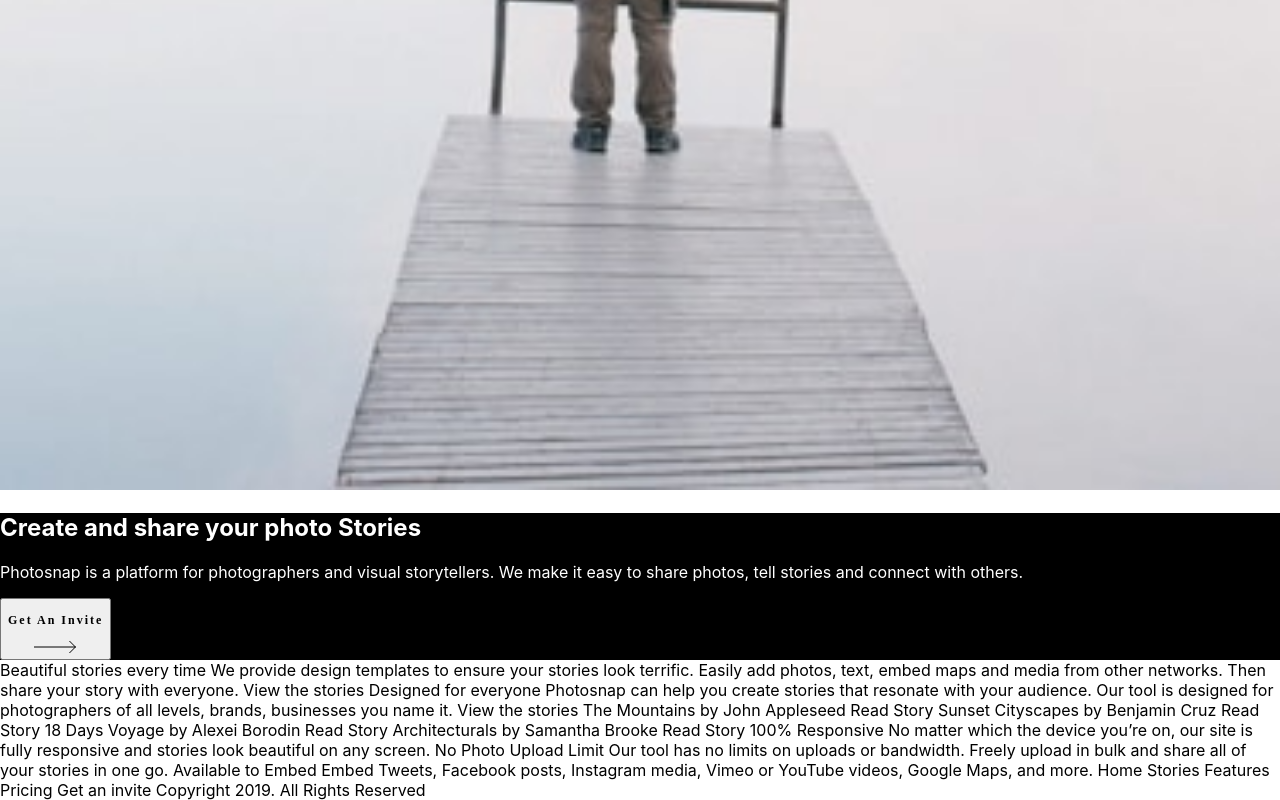
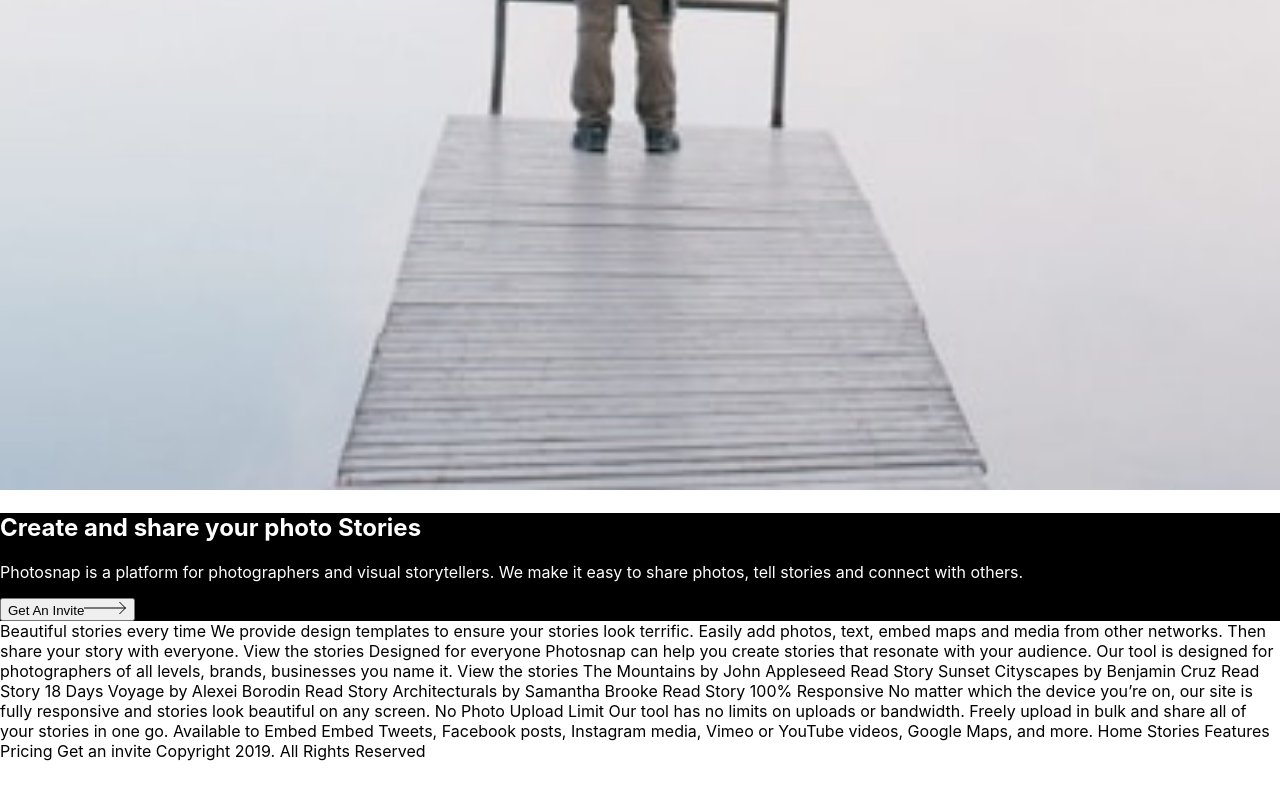
Before and after one commit to alexJSanchez/PhotoSnap, a React (Create React App) app in the folder photosnap/: page / in a window 1280 px wide. Shown: the part 582-1382 px from the top of the page. After the commit the page ends 1343 px from the top, so only its background shows below. Built offline with nearby package versions, Linux system fonts and the light colour scheme.

Commit message:
Update App.js
update app.js

```diff
--- a/photosnap/src/App.js
+++ b/photosnap/src/App.js
@@ -29,7 +29,7 @@ function App() {
 						</p>
 						<div className="">
 							<button className="btn">
-                <p className="btn-p">Get An Invite</p>
+								Get An Invite
 								<img className="arrow-img" src={arrow} />
 							</button>
 						</div>
```
Lines whose indentation alone changed are shown as unchanged.
